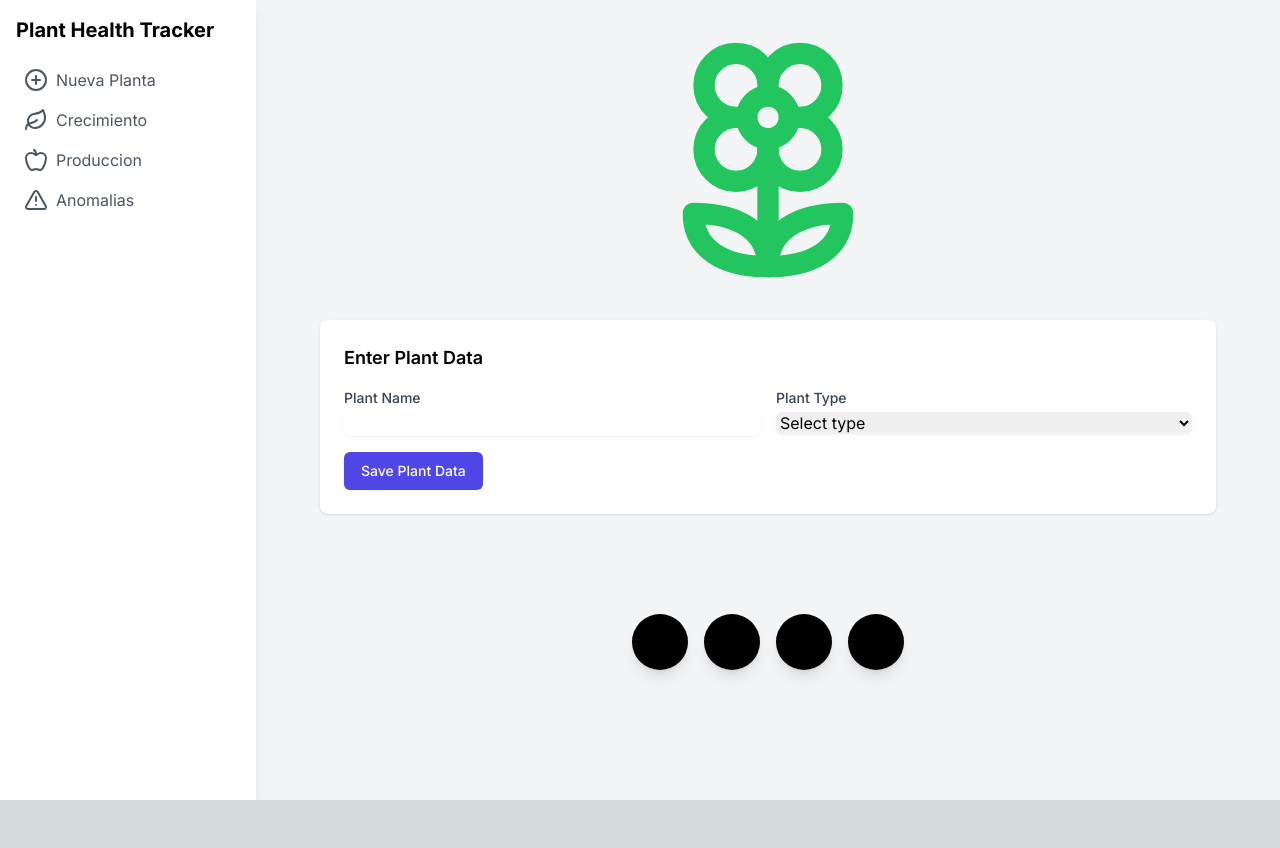
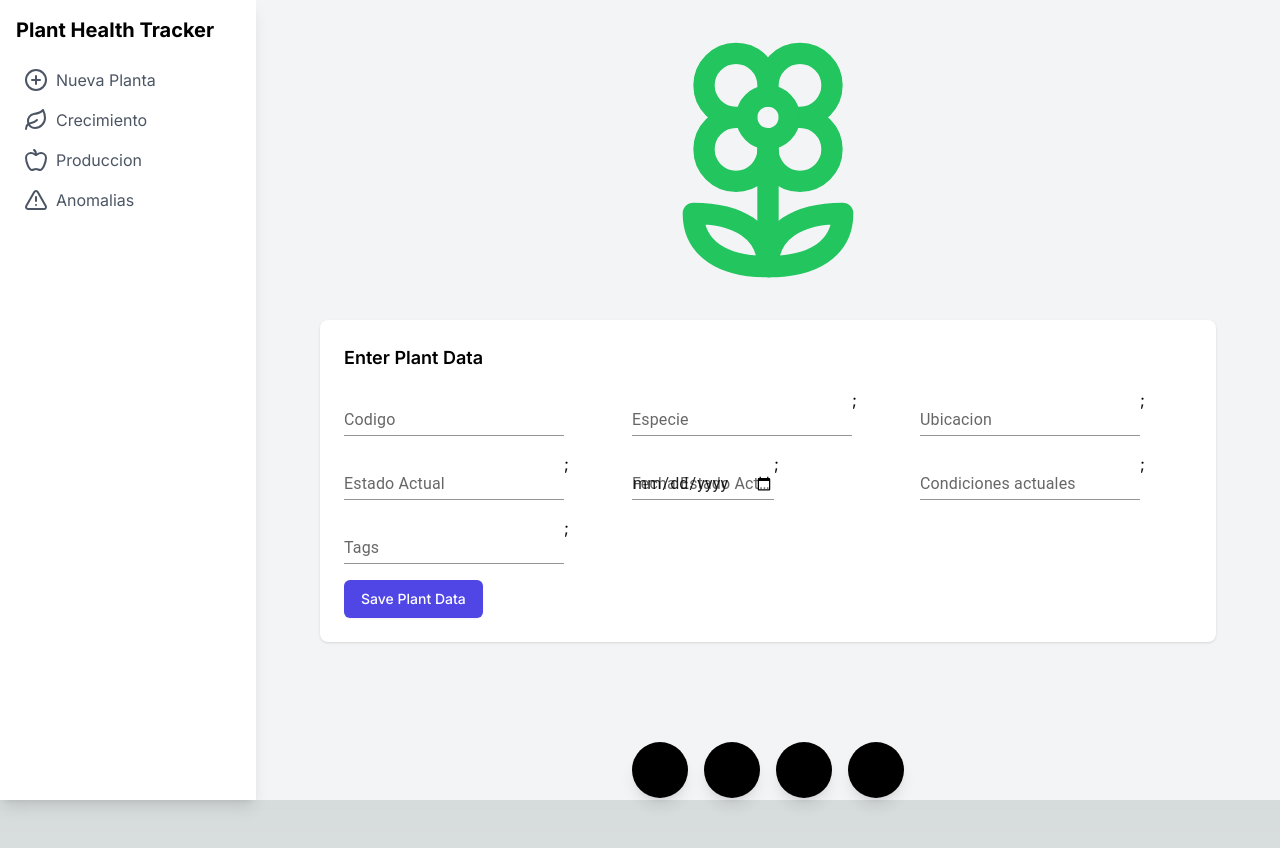
Before and after one commit to MrJohanF/paramo-de-guerrero, a Next.js app: page / in a window 1280 px wide. Shown: the top 848 px of the page. Before the commit the page ends 800 px from the top, so only its background shows below. Built offline with nearby package versions, Linux system fonts and the light colour scheme.

Commit message:
Refactor PlantHealthDashboard component and add form fields for plant data

```diff
--- a/src/app/components/PlantHealthDashboard.js
+++ b/src/app/components/PlantHealthDashboard.js
@@ -1,6 +1,7 @@
 "use client";
 
 import React, { useState } from "react";
+import { TextField } from "@mui/material";
 import {
   CirclePlus,
   Flower2,
@@ -71,38 +72,31 @@ const PlantHealthDashboard = () => {
           <div className="mt-8 bg-white p-6 rounded-lg shadow">
             <h3 className="text-lg font-semibold mb-4">Enter Plant Data</h3>
             <form>
-              <div className="grid grid-cols-1 md:grid-cols-2 gap-4">
+              <div className="grid grid-cols-1 md:grid-cols-3 gap-4">
                 <div>
-                  <label
-                    htmlFor="plantName"
-                    className="block text-sm font-medium text-gray-700"
-                  >
-                    Plant Name
-                  </label>
-                  <input
+                  <TextField
+                    label="Codigo"
+                    variant="standard"
                     type="text"
-                    id="plantName"
-                    name="plantName"
-                    className="mt-1 block w-full rounded-md border-gray-300 shadow-sm focus:border-indigo-300 focus:ring focus:ring-indigo-200 focus:ring-opacity-50"
                   />
                 </div>
                 <div>
-                  <label
-                    htmlFor="plantType"
-                    className="block text-sm font-medium text-gray-700"
-                  >
-                    Plant Type
-                  </label>
-                  <select
-                    id="plantType"
-                    name="plantType"
-                    className="mt-1 block w-full rounded-md border-gray-300 shadow-sm focus:border-indigo-300 focus:ring focus:ring-indigo-200 focus:ring-opacity-50"
-                  >
-                    <option>Select type</option>
-                    <option>Flowering</option>
-                    <option>Foliage</option>
-                    <option>Succulent</option>
-                  </select>
+                  <TextField label="Especie" variant="standard" type="text" />;
+                </div>
+                <div>
+                  <TextField label="Ubicacion" variant="standard" type="text" />;
+                </div>
+                <div>
+                  <TextField label="Estado Actual" variant="standard" type="text" />;
+                </div>
+                <div>
+                  <TextField label="Fecha Estado Actual" variant="standard" type="Date" />;
+                </div>
+                <div>
+                  <TextField label="Condiciones actuales" variant="standard" type="text" />;
+                </div>
+                <div>
+                  <TextField label="Tags" variant="standard" type="text" />;
                 </div>
               </div>
               <div className="mt-4">
```
